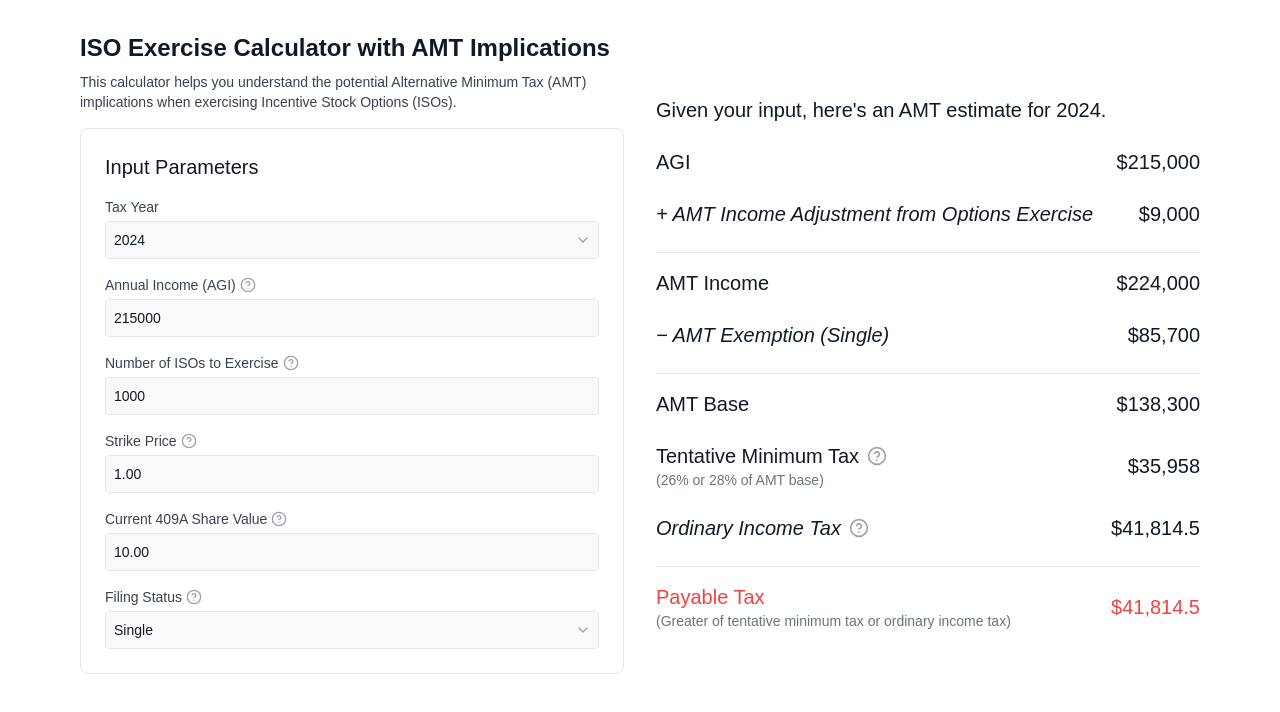
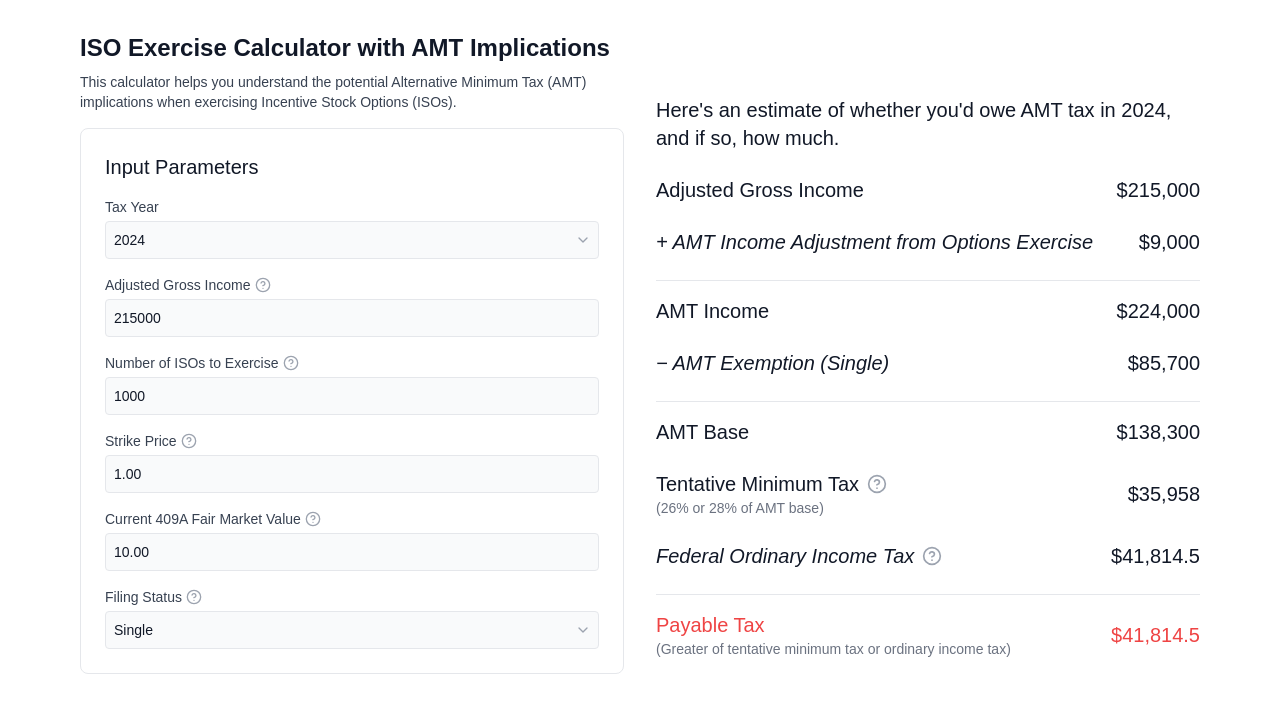
Before and after one commit to prodmason/iso-options-calc, a Next.js app: page / in a window 1280 px wide. Shown: the top 712 px of the page. Built offline with nearby package versions, Linux system fonts and the light colour scheme.

Commit message:
Update OptionCalculator.tsx

```diff
--- a/components/OptionCalculator.tsx
+++ b/components/OptionCalculator.tsx
@@ -297,7 +297,7 @@ export default function OptionCalculator() {
 
                             <div className="space-y-1">
                                 <div className="flex items-center gap-1">
-                                    <label className="text-sm text-gray-700">Annual Income (AGI)</label>
+                                    <label className="text-sm text-gray-700">Adjusted Gross Income</label>
                                     <HelpCircle className="h-4 w-4 text-gray-400" />
                                 </div>
                                 <input
@@ -339,7 +339,7 @@ export default function OptionCalculator() {
 
                             <div className="space-y-1">
                                 <div className="flex items-center gap-1">
-                                    <label className="text-sm text-gray-700">Current 409A Share Value</label>
+                                    <label className="text-sm text-gray-700">Current 409A Fair Market Value</label>
                                     <HelpCircle className="h-4 w-4 text-gray-400" />
                                 </div>
                                 <input
@@ -378,12 +378,12 @@ export default function OptionCalculator() {
                 {/* Right column - Results */}
                 <div className="pt-16">
                     <h3 className="text-xl mb-6 text-gray-900">
-                        Given your input, here's an AMT estimate for {inputs.taxYear}.
+                        Here's an estimate of whether you'd owe AMT tax in {inputs.taxYear}, and if so, how much.
                     </h3>
 
                     <div className="space-y-6">
                         <div className="flex justify-between items-center">
-                            <span className="text-xl text-gray-900">AGI</span>
+                            <span className="text-xl text-gray-900">Adjusted Gross Income</span>
                             <span className="text-xl text-gray-900">${results.income.toLocaleString()}</span>
                         </div>
 
@@ -440,7 +440,7 @@ export default function OptionCalculator() {
 
                         <div className="flex justify-between items-center">
                             <div className="flex items-center gap-2">
-                                <span className="text-xl text-gray-900 italic">Ordinary Income Tax</span>
+                                <span className="text-xl text-gray-900 italic">Federal Ordinary Income Tax</span>
                                 <div
                                     className="relative"
                                     onMouseEnter={() => setShowTaxBracketTooltip(true)}
```
